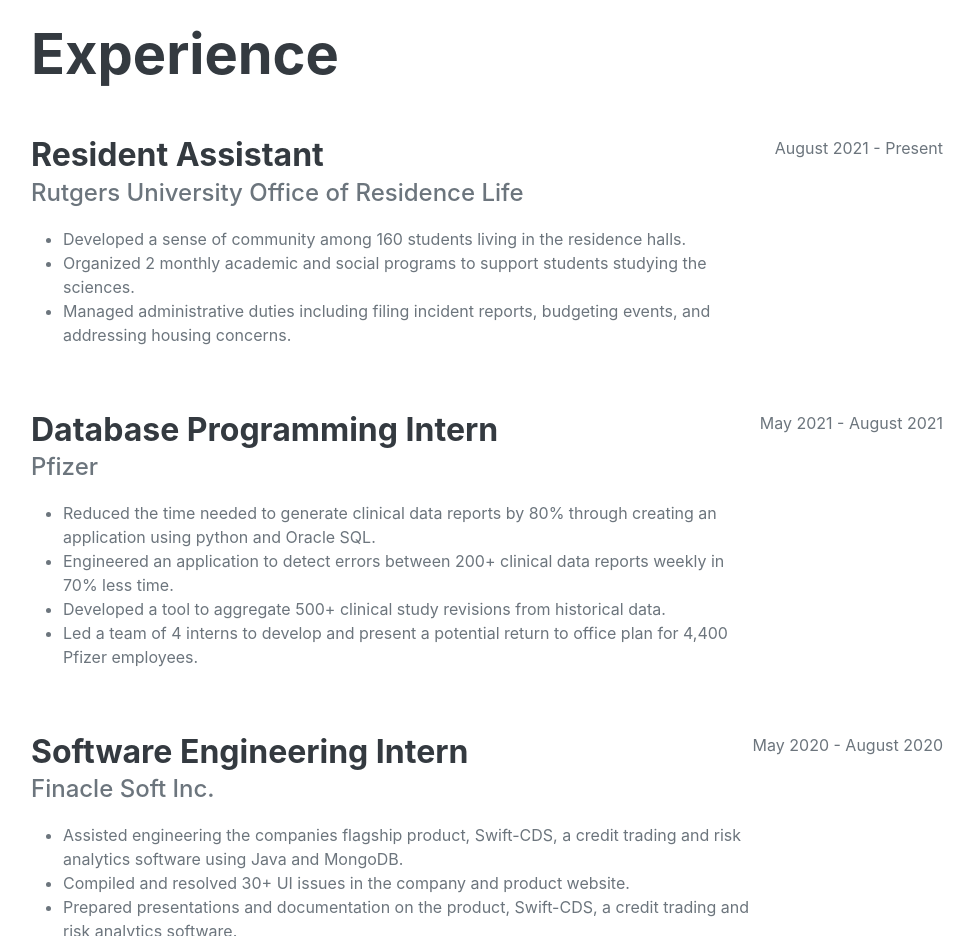
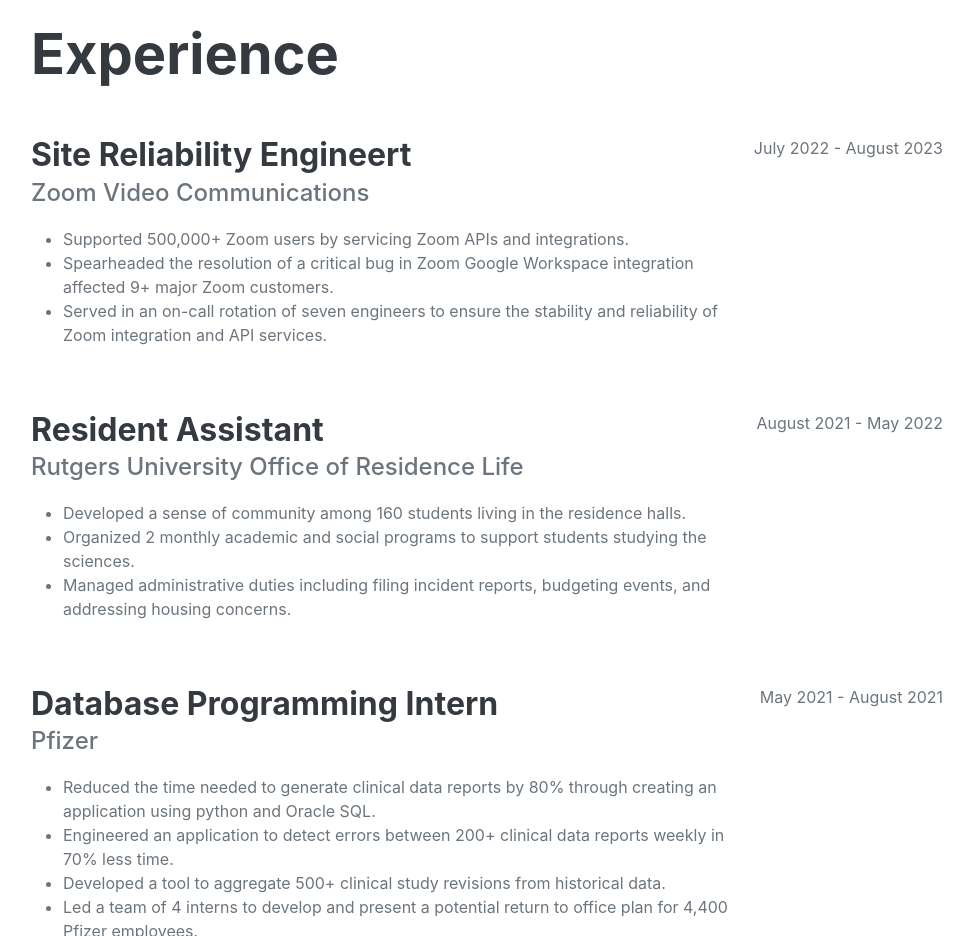
Before and after one commit to AnantaMoharana/AnantaMoharana.github.io, a plain HTML site: page index.html in a window 1280 px wide. Shown: the part 860-1796 px from the top of the page, without its empty margins (289-1263 px from the left). Drawn offline with nearby package versions, Linux system fonts and the light colour scheme; a web font is replaced by a local one.

Commit message:
Update index.html

```diff
--- a/index.html
+++ b/index.html
@@ -64,6 +64,18 @@
                     <h2 class="mb-5">Experience</h2>
                     <div class="d-flex flex-column flex-md-row justify-content-between mb-5">
                         <div class="flex-grow-1">
+                            <h3 class="mb-0">Site Reliability Engineert</h3>
+                            <div class="subheading mb-3">Zoom Video Communications</div>
+                            <ul>
+                                <li>Supported 500,000+ Zoom users by servicing Zoom APIs and integrations.</li>
+                                <li>Spearheaded the resolution of a critical bug in Zoom Google Workspace integration affected 9+ major Zoom customers.</li>
+                                <li>Served in an on-call rotation of seven engineers to ensure the stability and reliability of Zoom integration and API services.</li>
+                              </ul>
+                        </div>
+                        <div class="flex-shrink-0"><span class="text-primary">July 2022 - August 2023</span></div>
+                    </div>
+                    <div class="d-flex flex-column flex-md-row justify-content-between mb-5">
+                        <div class="flex-grow-1">
                             <h3 class="mb-0">Resident Assistant</h3>
                             <div class="subheading mb-3">Rutgers University Office of Residence Life</div>
                             <ul>
@@ -74,7 +86,7 @@
                                     </li>
                               </ul>
                         </div>
-                        <div class="flex-shrink-0"><span class="text-primary">August 2021 - Present</span></div>
+                        <div class="flex-shrink-0"><span class="text-primary">August 2021 - May 2022</span></div>
                     </div>
                     <div class="d-flex flex-column flex-md-row justify-content-between mb-5">
                         <div class="flex-grow-1">
```
